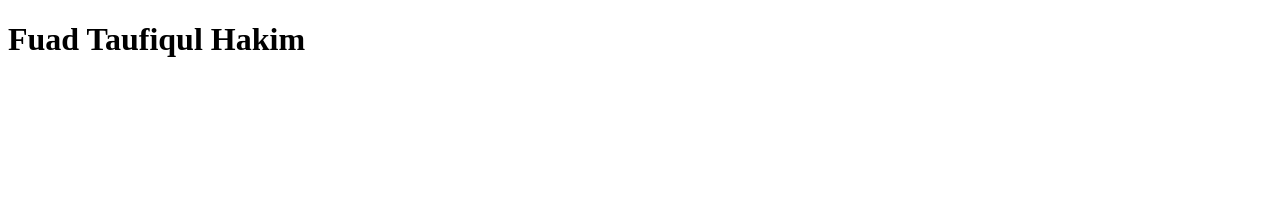
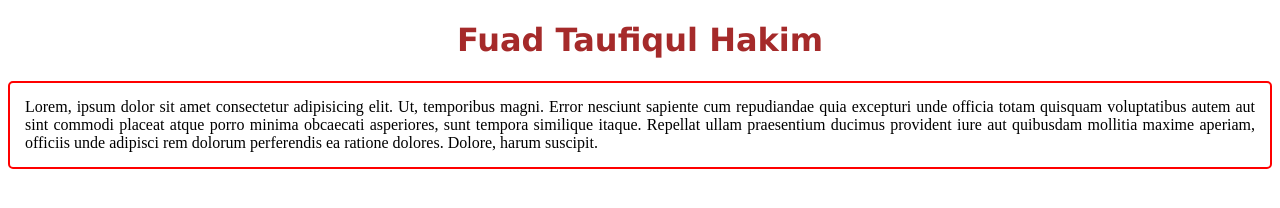
Before and after one commit to Fuad-Taufiqul-Hakim/my-first-website, a plain HTML site: page index.html in a window 1280 px wide. Drawn offline with Linux system fonts and the light colour scheme.

Commit message:
One paragraph and some styles added

```diff
--- a/index.html
+++ b/index.html
@@ -5,8 +5,22 @@
   <meta http-equiv="X-UA-Compatible" content="IE=edge">
   <meta name="viewport" content="width=device-width, initial-scale=1.0">
   <title>F T Hakim</title>
+  <style>
+    h1 {
+      color: brown;
+      text-align: center;
+      font-family: Verdana, Geneva, Tahoma, sans-serif;
+    }
+    p {
+      border: 2px solid red;
+      border-radius: 5px;
+      text-align: justify;
+      padding: 15px;
+    }
+  </style>
 </head>
 <body>
   <h1>Fuad Taufiqul Hakim</h1>
+  <p>Lorem, ipsum dolor sit amet consectetur adipisicing elit. Ut, temporibus magni. Error nesciunt sapiente cum repudiandae quia excepturi unde officia totam quisquam voluptatibus autem aut sint commodi placeat atque porro minima obcaecati asperiores, sunt tempora similique itaque. Repellat ullam praesentium ducimus provident iure aut quibusdam mollitia maxime aperiam, officiis unde adipisci rem dolorum perferendis ea ratione dolores. Dolore, harum suscipit.</p>
 </body>
 </html>
```
